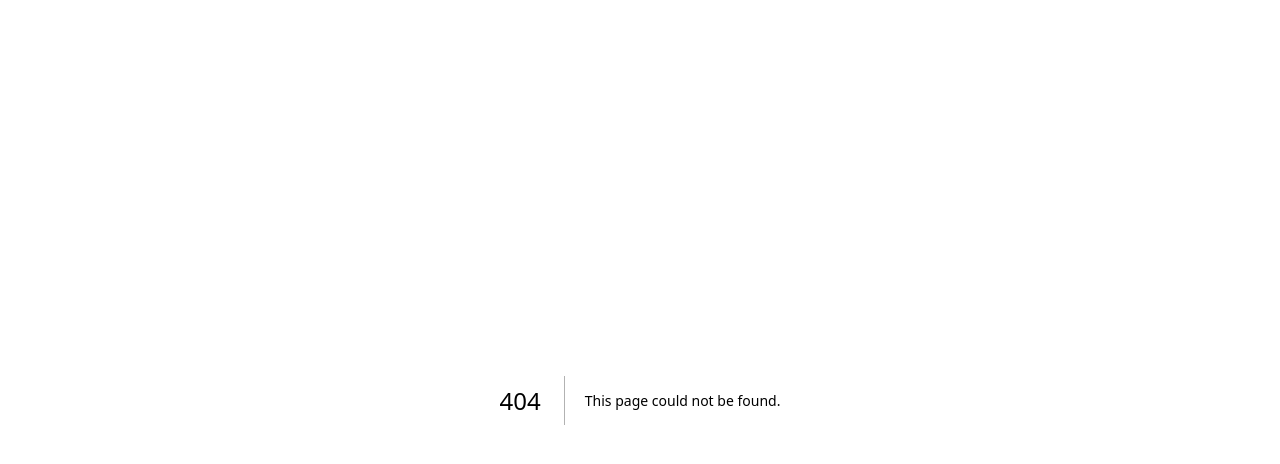
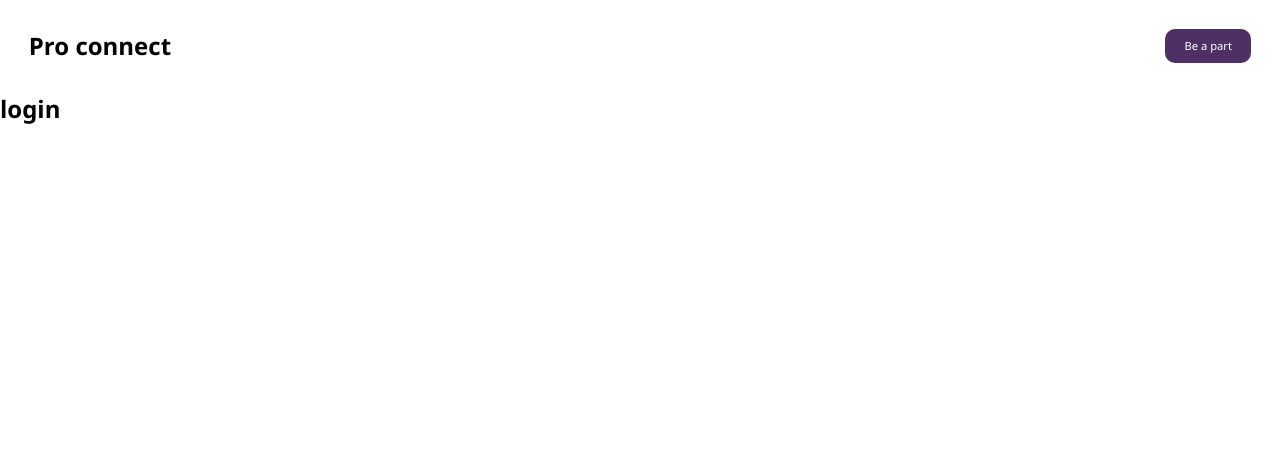
Before and after one commit to aditya01saini/Linkedin_01, a Next.js app in the folder frontend/: page /login in a window 1280 px wide. Before the commit this address had no page. Shown: the top 464 px of the page. Built offline with nearby package versions, Linux system fonts and the light colour scheme.

Commit message:
add: frontend/src/pages/login

```diff
--- /dev/null
+++ b/frontend/src/pages/login/index.jsx
@@ -0,0 +1,12 @@
+import UserLayout from '@/layout/UserLayout';
+import React from 'react';
+
+export default function LoginComponent() {
+  return (
+    <div>
+      <UserLayout>
+        <h2>login</h2>
+      </UserLayout>
+    </div>
+  );
+}
```
Also changed, not shown: frontend/src/pages/login/style.module.css (added).
